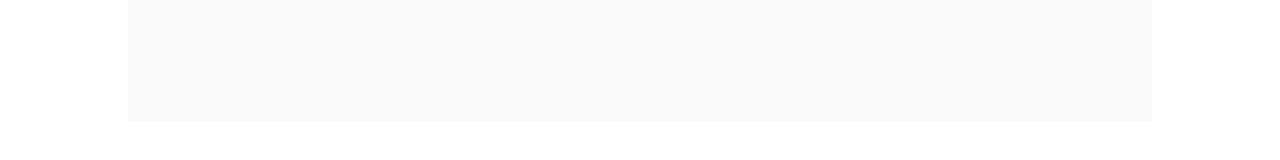
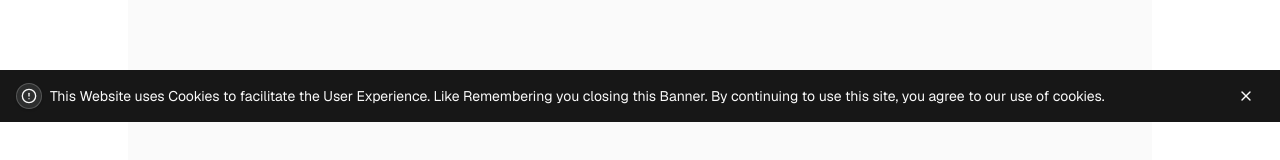
Before and after one commit to lilazero/andi-lilaj-sprachkurs-projekt, a Next.js app: page / in a window 1280 px wide. Shown: the part 678-838 px from the top of the page. Before the commit the page ends 800 px from the top, so only its background shows below. Built offline with nearby package versions, Linux system fonts and the light colour scheme.

Commit message:
Added message banner about cookies. Added local storage so it can remember it's been closed. Could've used cookies like it claimed. Meh

```diff
--- a/app/page.tsx
+++ b/app/page.tsx
@@ -1,10 +1,29 @@
+"use client";
 import CourseList from "@/components/CourseList";
+import {
+  BannerClose,
+  BannerLocal,
+  BannerTitle,
+} from "@/components/ui/kibo-banner";
+import { BannerIcon } from "../components/ui/kibo-banner";
+import { CircleAlert } from "lucide-react";
 
 export default function Home() {
   return (
-    <div className="flex min-h-screen items-center justify-center w-full bg-zinc-50 max-w-[80%] font-sans dark:bg-black">
+    <div className="min-h-screen mt-20 justify-center w-full bg-zinc-50 max-w-[80%] font-sans dark:bg-black relative">
       {/* course list */}
       <CourseList />
+      <div className="fixed bottom-0 left-0 w-full flex justify-center z-50">
+        <BannerLocal>
+          <BannerIcon icon={CircleAlert} />
+          <BannerTitle>
+            This Website uses Cookies to facilitate the User Experience. Like
+            Remembering you closing this Banner. By continuing to use this site,
+            you agree to our use of cookies.
+          </BannerTitle>
+          <BannerClose />
+        </BannerLocal>
+      </div>
     </div>
   );
 }
--- a/components/ui/kibo-banner.tsx
+++ b/components/ui/kibo-banner.tsx
@@ -8,6 +8,8 @@ import {
   type HTMLAttributes,
   type MouseEventHandler,
   useContext,
+  useState,
+  useEffect,
 } from "react";
 import { Button } from "@/components/ui/button";
 import { cn } from "@/lib/utils";
@@ -140,3 +142,77 @@ export const BannerClose = ({
     </Button>
   );
 };
+
+export const BannerLocal = ({
+  storageKey = "site:banner:closed",
+  children,
+  defaultVisible = true,
+  expiresDays = null,
+  expired = false,
+  ...props
+}: {
+  storageKey?: string;
+  /* * Number of days after which the dismissal expires and the banner is shown again. If null,
+  never expires. */
+  expiresDays?: number | null;
+  /** When true, treat the stored dismissal as expired (clear storage) and show the banner.
+   * So i can programatically reset. */
+  expired?: boolean;
+} & BannerProps) => {
+  const [show, setShow] = useState<boolean | null>(() => {
+    try {
+      if (typeof window === "undefined") return null;
+      const raw = localStorage.getItem(storageKey);
+      if (!raw) return defaultVisible;
+      const data = JSON.parse(raw);
+      if (data && typeof data.closedAt === "number") {
+        if (typeof expiresDays === "number") {
+          const ms = expiresDays * 24 * 60 * 60 * 1000;
+          if (Date.now() - data.closedAt > ms) {
+            // expired — clear stored flag and show
+            localStorage.removeItem(storageKey);
+            return defaultVisible;
+          }
+          // not expired — keep hidden
+          return false;
+        }
+        // no expiry configured — keep hidden
+        return false;
+      }
+      return defaultVisible;
+    } catch {
+      return defaultVisible;
+    }
+  });
+
+  // If parent explicitly marks as expired, clear storage and show again.
+  useEffect(() => {
+    if (!expired) return;
+    try {
+      localStorage.removeItem(storageKey);
+    } catch {
+      // ignore
+    }
+    // schedule setState async to avoid synchronous state update inside effect
+    Promise.resolve().then(() => setShow(defaultVisible));
+  }, [expired, storageKey, defaultVisible]);
+
+  const handleClose = () => {
+    try {
+      const payload = JSON.stringify({ closedAt: Date.now() });
+      localStorage.setItem(storageKey, payload);
+    } catch {
+      // ignore quota errors
+    }
+    setShow(false);
+  };
+
+  // avoid flashing before localStorage is checked
+  if (show === null) return null;
+
+  return (
+    <Banner visible={show} onClose={handleClose} {...props}>
+      {children}
+    </Banner>
+  );
+};
```
